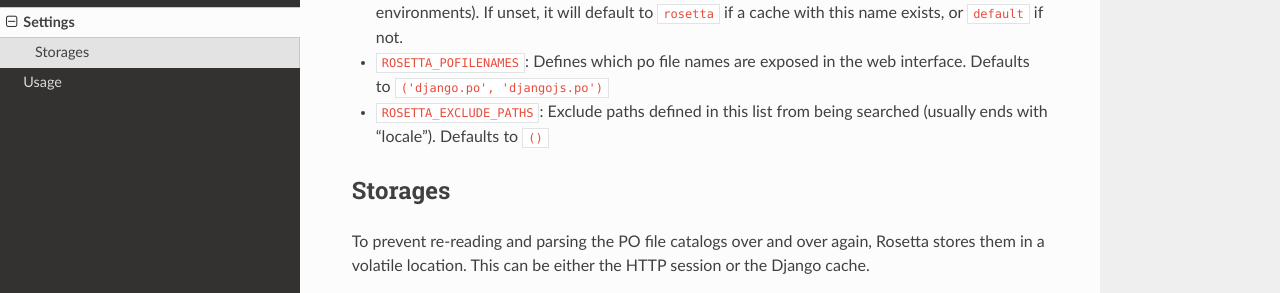
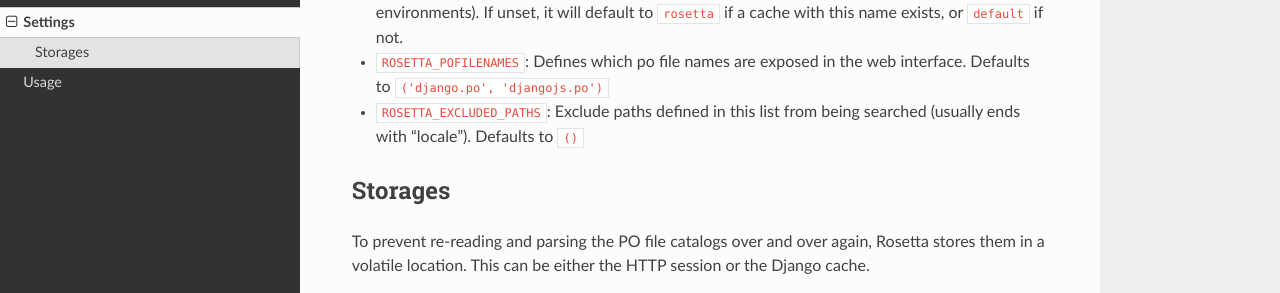
Before and after one commit to mbi/django-rosetta, a Sphinx documentation site: the page built from docs/settings.rst, in a window 1280 px wide and 900 px high, scrolled down 945 px. Shown: the part 154-447 px from the top of the window. Built offline with Sphinx 7.4.7 and the Read the Docs theme 2.0.0, drawn with Linux system fonts in a browser that asks for light colours.

Commit message:
Fix typo in settings docs
Should be `ROSETTA_EXCLUDED_PATHS` and not `ROSETTA_EXCLUDE_PATHS`

```diff
--- a/docs/settings.rst
+++ b/docs/settings.rst
@@ -18,7 +18,7 @@ Rosetta can be configured via the following parameters, to be defined in your pr
 * ``ROSETTA_LANGUAGE_GROUPS``: Set to ``True`` to enable language-specific groups, which can be used to give different translators access to different languages. Instead of creating a global ``translators`` group, create individual per-language groups, e.g. ``translators-de``, ``translators-fr``, and assign users to these.
 * ``ROSETTA_CACHE_NAME``: When using ``rosetta.storage.CacheRosettaStorage``, you can store the Rosetta data in a specific cache. This is particularly useful when your ``default`` cache is a ``django.core.cache.backends.dummy.DummyCache`` (which happens on pre-production environments). If unset, it will default to ``rosetta`` if a cache with this name exists, or ``default`` if not.
 * ``ROSETTA_POFILENAMES``: Defines which po file names are exposed in the web interface. Defaults to ``('django.po', 'djangojs.po')``
-* ``ROSETTA_EXCLUDE_PATHS``: Exclude paths defined in this list from being searched (usually ends with "locale"). Defaults to ``()``
+* ``ROSETTA_EXCLUDED_PATHS``: Exclude paths defined in this list from being searched (usually ends with "locale"). Defaults to ``()``
 
 
 Storages
```
